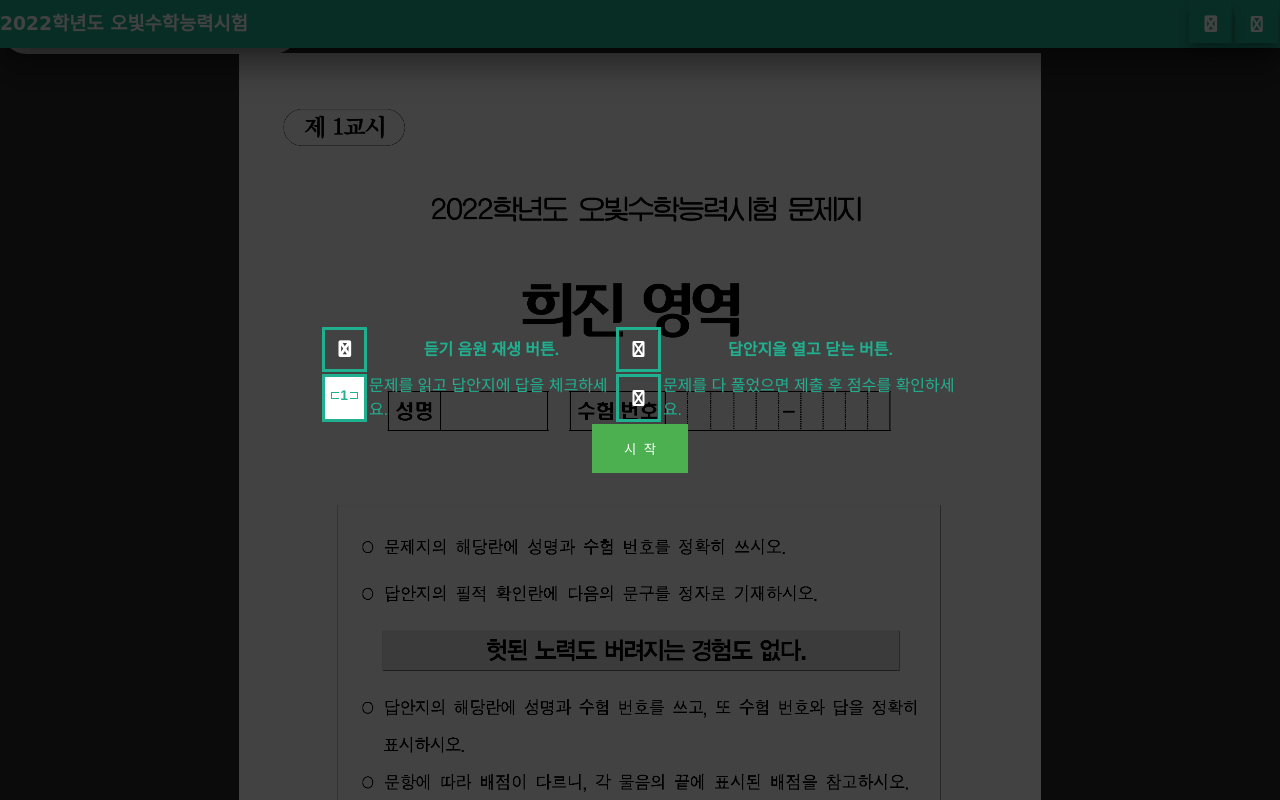
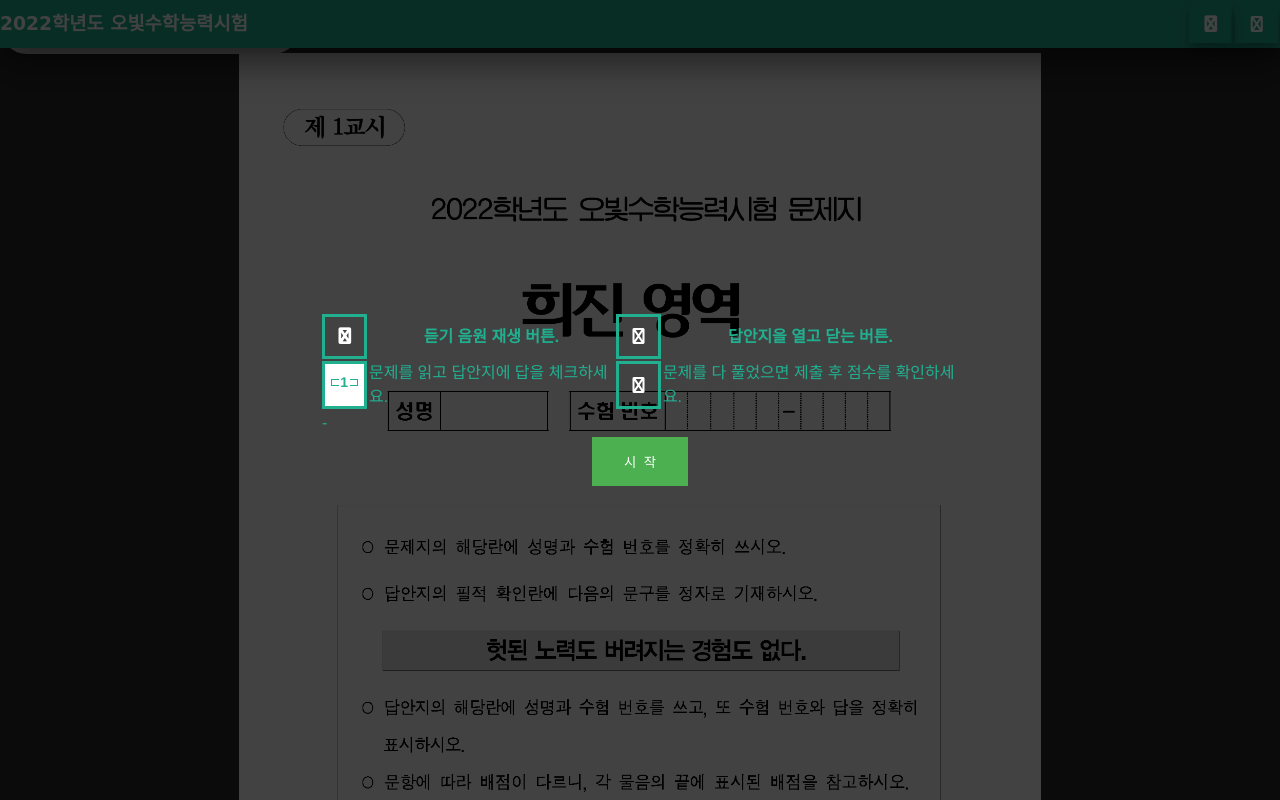
Before and after one commit to loona2jin/2021hjtest, a plain HTML site: page index.html in a window 1280 px wide. Drawn offline with Linux system fonts and the light colour scheme; a web font is replaced by a local one.

Commit message:
Update index.html

```diff
--- a/index.html
+++ b/index.html
@@ -84,6 +84,9 @@
                 <td style="border: solid;" class="tg-0lax"><i class="fab far fa-paper-plane"></i></td>
                 <td class="tg-0lax">문제를 다 풀었으면 제출 후 점수를 확인하세요.</td>
               </tr>
+            <tr>
+                <td class="tg-0lax" colspan="4">-</td>
+              </tr>
               <tr>
                 <td class="tg-0lax" colspan="4"><button>시  작</button></td>
               </tr>
```
